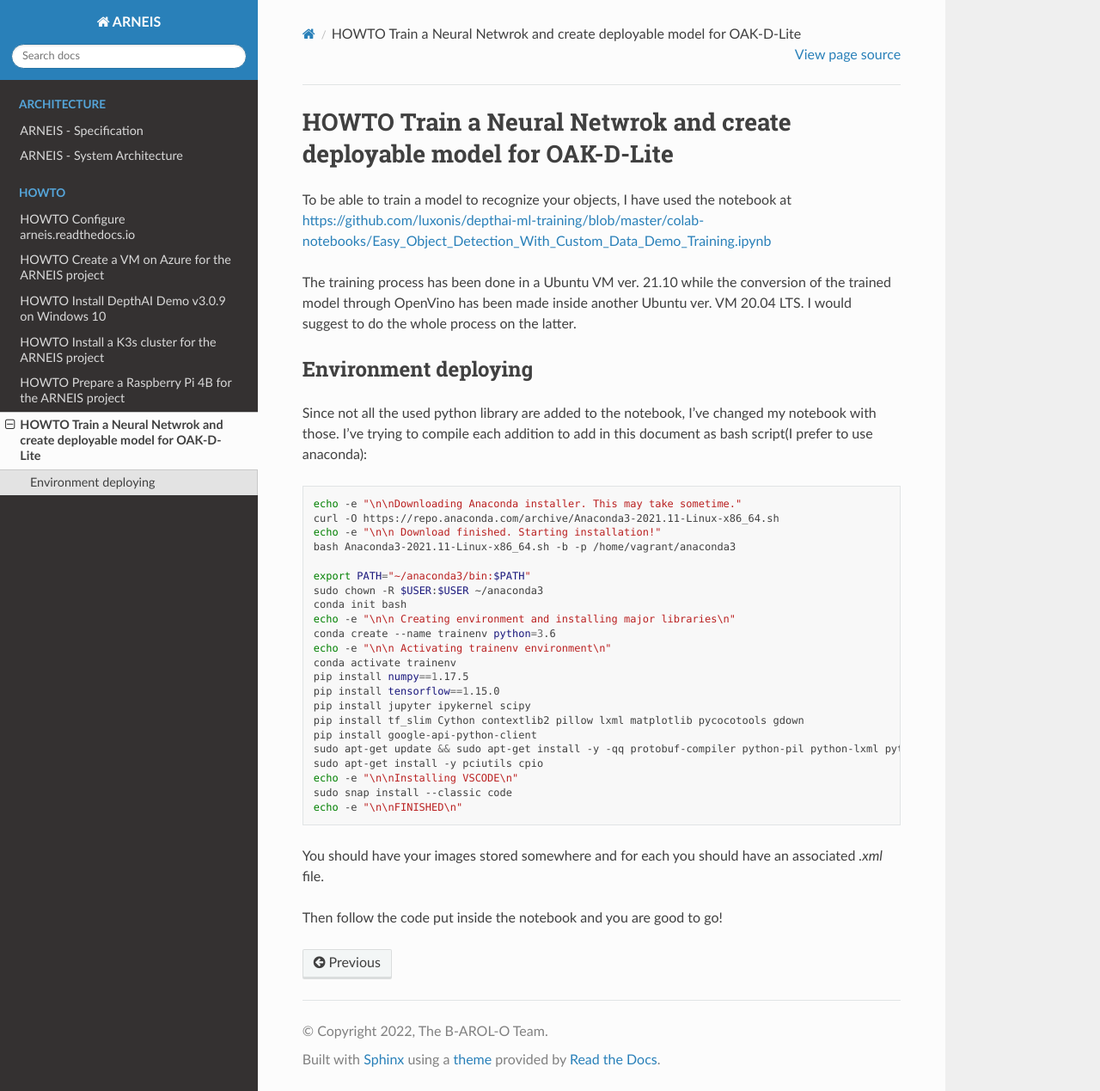
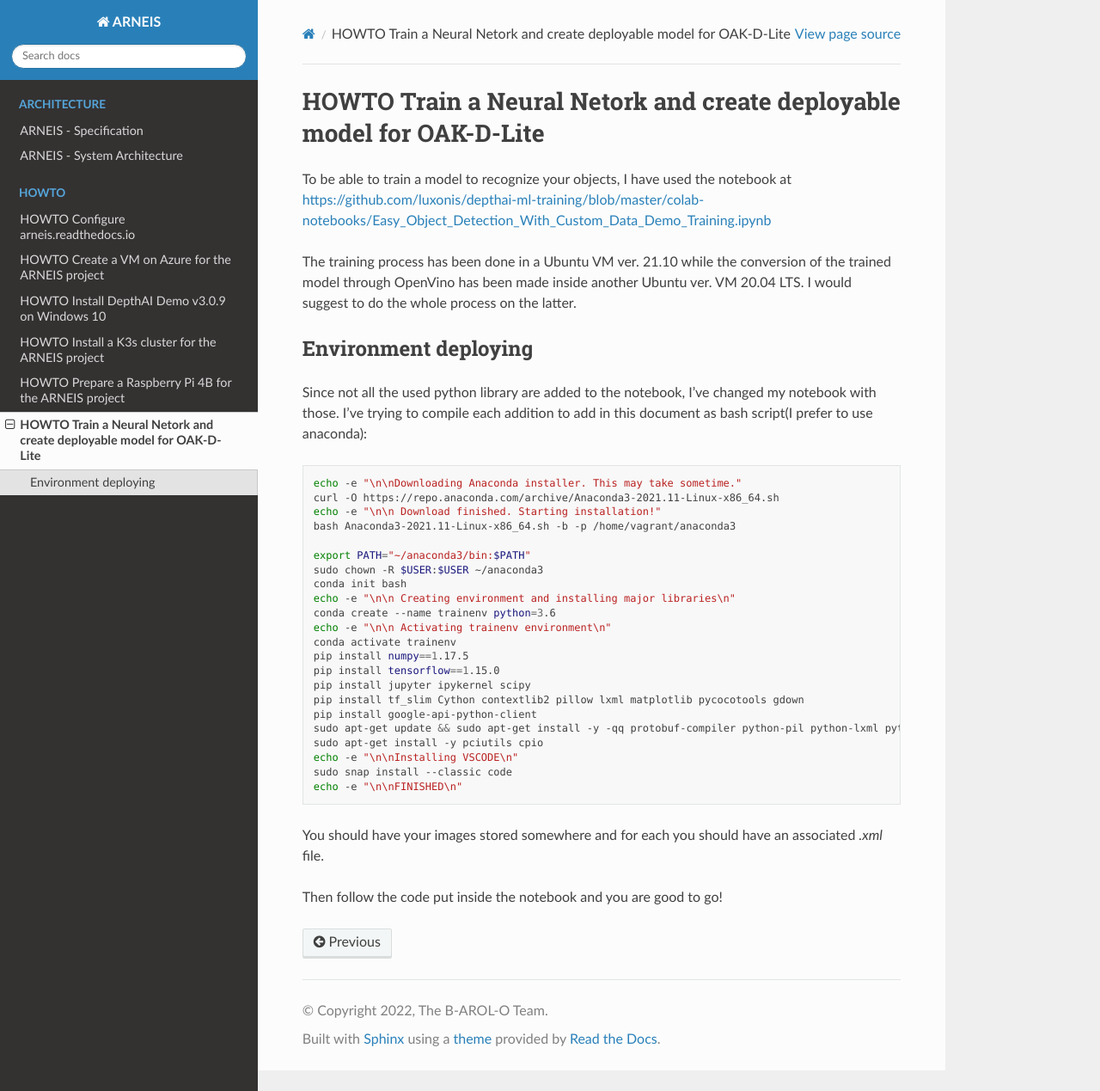
Before and after one commit to B-AROL-O/ARNEIS, a Sphinx documentation site: the page built from docs/howto/howto-train-deploy-NN.md, in a window 1280 px wide and 1269 px high. Shown: the whole window at 86% size. Built offline with Sphinx 7.4.7 and the Read the Docs theme 2.0.0, drawn with Linux system fonts in a browser that asks for light colours.

Commit message:
Fix typo in title which I just changed :-(

```diff
--- a/docs/howto/howto-train-deploy-NN.md
+++ b/docs/howto/howto-train-deploy-NN.md
@@ -1,4 +1,4 @@
-# HOWTO Train a Neural Netwrok and create deployable model for OAK-D-Lite
+# HOWTO Train a Neural Netork and create deployable model for OAK-D-Lite
 
 To be able to train a model to recognize your objects, I have used the notebook at <https://github.com/luxonis/depthai-ml-training/blob/master/colab-notebooks/Easy_Object_Detection_With_Custom_Data_Demo_Training.ipynb>
 
```
